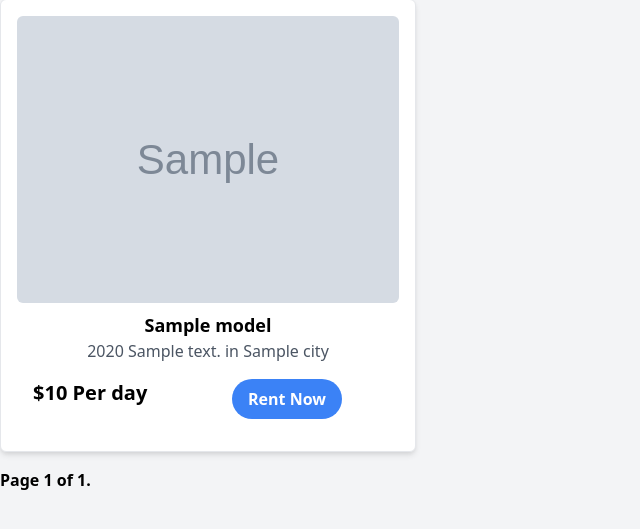
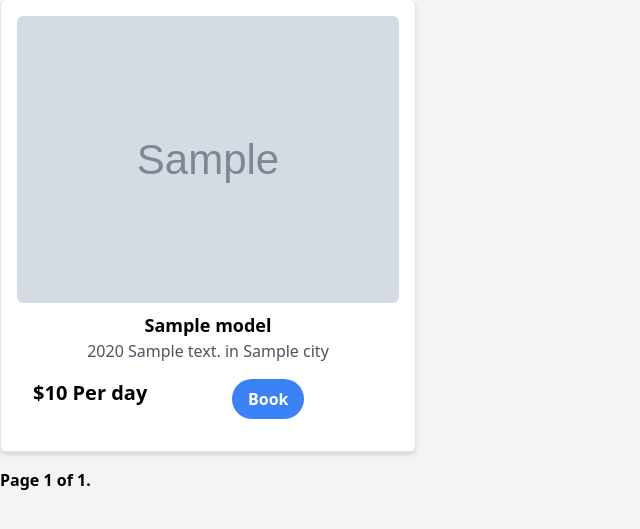
Before and after one commit to Itsfoss0/autowheelent-mvp, a Django app: template templates/cars/cars.html in a window 1280 px wide. Shown: the part 145-674 px from the top of the page, without its empty margins (0-640 px from the left). Run offline with Django 3.2, Linux system fonts and the light colour scheme; the template is opened without the code that fills it: most values are stand-ins (such as "Sample title", 1, 10 or a date in 2020); grey boxes marked "Sample" are stand-in pictures.

Commit message:
[Chore]: Cars Templates

```diff
--- a/cars/templates/cars/cars.html
+++ b/cars/templates/cars/cars.html
@@ -45,7 +45,7 @@
                     </div>
                     <div class="col-span-1  p-4">
                         <button class="bg-blue-500 hover:bg-blue-700 text-white font-semibold py-2 px-4 rounded-full transition-colors duration-300 ease-in-out transform hover:scale-105">
-                        Rent Now
+                        <a href="{% url 'booking' %}">Book</a>
                         </button>
                     </div>
                 </div>
```
